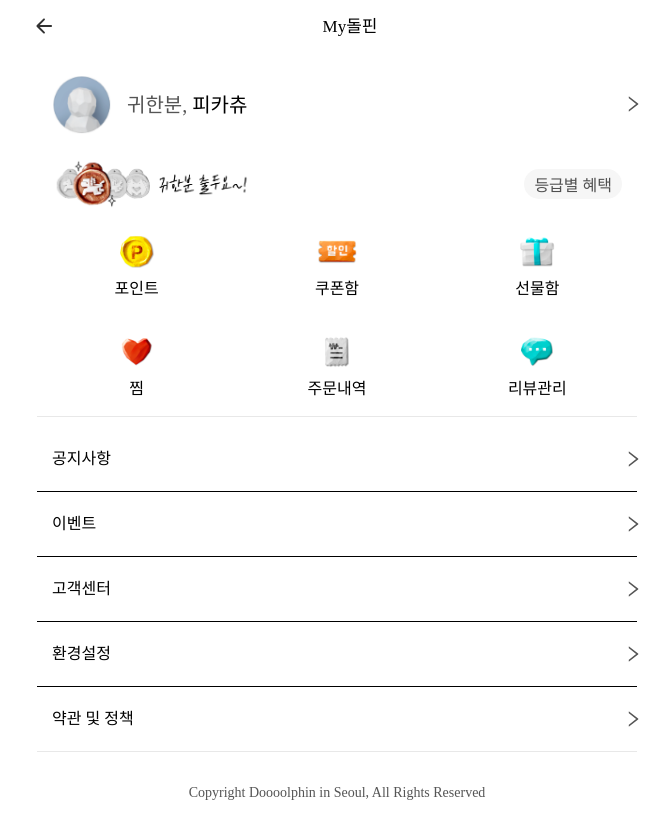
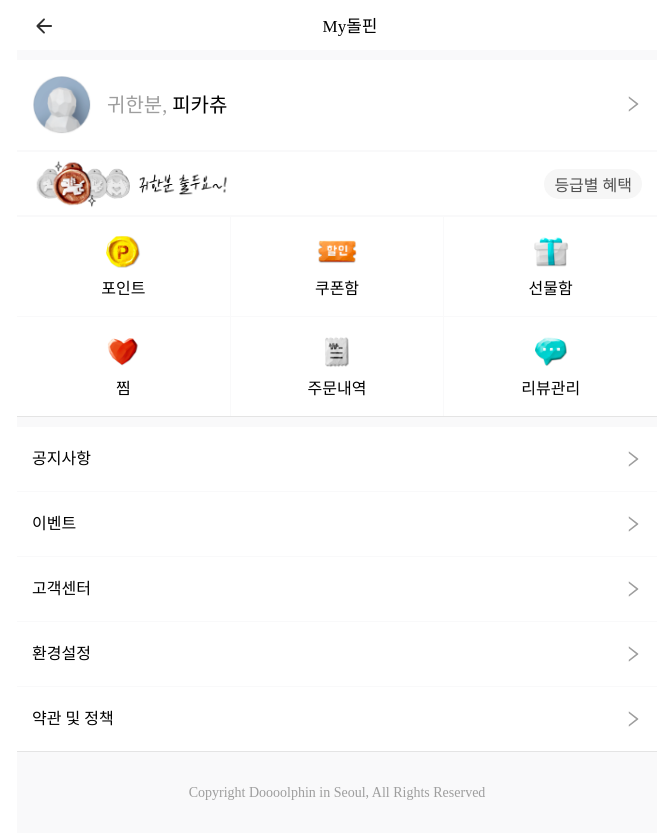
Before and after one commit to doooolphin/frontend, a React app: page /my in a window 1280 px wide. Shown: the whole page, without its empty margins (303-973 px from the left). Built offline with nearby package versions, Linux system fonts and the light colour scheme.

Commit message:
[REFACTOR] css & 도메인 하위 컴포넌트 생성

```diff
--- a/jsconfig.json
+++ b/jsconfig.json
@@ -1,6 +1,5 @@
 {
   "compilerOptions": {
-    "module": "ES6",
     "jsx": "preserve",
     "paths": {
       "@assets/*": ["./src/assets/*"],
--- a/src/components/Common/Layout.jsx
+++ b/src/components/Common/Layout.jsx
@@ -13,9 +13,6 @@ const Container = styled.div`
 
 const Inner = styled.div`
   padding: 50px 20px 70px 20px;
-  display: flex;
-  flex-direction: column;
-  height: 100vh;
 `;
 
 const widthStyle = css`
--- /dev/null
+++ b/src/components/My/Intro/Infos.jsx
@@ -0,0 +1,48 @@
+import { css } from '@emotion/react';
+import { color } from '@styles/common';
+import { Link } from 'react-router-dom';
+
+const infos = [
+  { name: '포인트', iconUrl: '/icon/point.png', linkUrl: '' },
+  { name: '쿠폰함', iconUrl: '/icon/coupon.png', linkUrl: '' },
+  { name: '선물함', iconUrl: '/icon/gift.png', linkUrl: '' },
+  { name: '찜', iconUrl: '/icon/like.png', linkUrl: '' },
+  { name: '주문내역', iconUrl: '/icon/order.png', linkUrl: '' },
+  { name: '리뷰관리', iconUrl: '/icon/review.png', linkUrl: '' }
+];
+
+const infoCss = {
+  wrap: css`
+    display: grid;
+    grid-template-columns: 1fr 1fr 1fr;
+    grid-gap: 1px;
+  `,
+  section: css`
+    background-color: ${color.white};
+    display: flex;
+    flex-direction: column;
+    align-items: center;
+    padding: 15px;
+    gap: 5px;
+  `,
+  text: css`
+    width: 40px;
+  `
+};
+
+const Infos = () => (
+  <div css={infoCss.wrap}>
+    {infos.map((info) => (
+      <Link key={info.name} to={info.linkUrl}>
+        <div css={infoCss.section}>
+          <span css={infoCss.text}>
+            <img src={info.iconUrl} alt={info.name} />
+          </span>
+          <span>{info.name}</span>
+        </div>
+      </Link>
+    ))}
+  </div>
+);
+
+export default Infos;
--- /dev/null
+++ b/src/components/My/Intro/MemberShip.jsx
@@ -0,0 +1,40 @@
+import { css } from '@emotion/react';
+import { color } from '@styles/common';
+import PropTypes from 'prop-types';
+
+const membershipCss = {
+  wrap: css`
+    display: flex;
+    padding: 5px 15px;
+    align-items: center;
+    justify-content: space-between;
+    background-color: ${color.white};
+    margin-bottom: 2px;
+  `,
+  text: css`
+    width: 200px;
+  `,
+  button: css`
+    background-color: #f6f6f6;
+    padding: 5px 10px;
+    border-radius: 25px;
+    height: 30px;
+    color: #505050;
+  `
+};
+
+const Membership = ({ name, imageUrl }) => (
+  <div css={membershipCss.wrap}>
+    <span css={membershipCss.text}>
+      <img src={imageUrl} alt={`${name} 출두요~!`} />
+    </span>
+    <button css={membershipCss.button}>등급별 혜택</button>
+  </div>
+);
+
+Membership.propTypes = {
+  name: PropTypes.string,
+  imageUrl: PropTypes.string
+};
+
+export default Membership;
--- /dev/null
+++ b/src/components/My/Intro/Profile.jsx
@@ -0,0 +1,58 @@
+import { RightOutlined } from '@ant-design/icons';
+import { css } from '@emotion/react';
+import { color } from '@styles/common';
+import PropTypes from 'prop-types';
+
+const profileCss = {
+  wrap: css`
+    display: flex;
+    align-items: center;
+    padding: 15px;
+    gap: 15px;
+    background-color: ${color.white};
+    margin-bottom: 2px;
+    cursor: pointer;
+  `,
+  image: css`
+    width: 60px;
+    height: 60px;
+    border-radius: 50%;
+    overflow: hidden;
+  `,
+  text: css`
+    font-size: 20px;
+    strong {
+      color: ${color.darkGrayText};
+    }
+  `,
+  button: css`
+    position: absolute;
+    right: 15px;
+    font-size: 18px;
+    font-weight: 200;
+    color: ${color.darkGrayText};
+  `
+};
+
+const Profile = ({ nickname, membership, profileUrl }) => (
+  <div css={profileCss.wrap}>
+    <div css={profileCss.image}>
+      <img src={profileUrl} alt={`${nickname}님`} />
+    </div>
+    <span css={profileCss.text}>
+      <strong>{membership}, </strong>
+      {nickname}
+    </span>
+    <span css={profileCss.button}>
+      <RightOutlined />
+    </span>
+  </div>
+);
+
+Profile.propTypes = {
+  nickname: PropTypes.string,
+  membership: PropTypes.string,
+  profileUrl: PropTypes.string
+};
+
+export default Profile;
--- /dev/null
+++ b/src/components/My/Intro/SideInfos.jsx
@@ -0,0 +1,49 @@
+import { RightOutlined } from '@ant-design/icons';
+import { css } from '@emotion/react';
+import { color } from '@styles/common';
+import { Link } from 'react-router-dom';
+
+const sideInfos = [
+  { name: '공지사항', linkUrl: '' },
+  { name: '이벤트', linkUrl: '' },
+  { name: '고객센터', linkUrl: '' },
+  { name: '환경설정', linkUrl: '' },
+  { name: '약관 및 정책', linkUrl: '' }
+];
+
+const infoCss = {
+  wrap: css`
+    background-color: ${color.white};
+    > div:not(:last-of-type) {
+      border-bottom: 1px solid ${color.lightGrayBg};
+    }
+  `,
+  section: css`
+    padding: 20px 15px;
+    cursor: pointer;
+  `,
+  button: css`
+    position: absolute;
+    right: 15px;
+    font-size: 18px;
+    font-weight: 200;
+    color: ${color.darkGrayText};
+  `
+};
+
+const SideInfos = () => (
+  <div css={infoCss.wrap}>
+    {sideInfos.map((sideInfo) => (
+      <div key={sideInfo.name} css={infoCss.section}>
+        <Link to={sideInfo.linkUrl}>
+          <span>{sideInfo.name}</span>
+          <span css={infoCss.button}>
+            <RightOutlined />
+          </span>
+        </Link>
+      </div>
+    ))}
+  </div>
+);
+
+export default SideInfos;
--- /dev/null
+++ b/src/components/My/Intro/index.js
@@ -0,0 +1,6 @@
+import Profile from './Profile';
+import Membership from './MemberShip';
+import Infos from './Infos';
+import SideInfos from './SideInfos';
+
+export { Profile, Membership, Infos, SideInfos };
--- a/src/pages/Home.jsx
+++ b/src/pages/Home.jsx
@@ -122,6 +122,10 @@ const Home = () => {
           address="It's alright~ 우리집으로 가자~"
         />
       }
+      innerStyle={css`
+        display: flex;
+        flex-direction: column;
+      `}
       footer={false}
     >
       <OrderWrap>
--- a/src/pages/My.jsx
+++ b/src/pages/My.jsx
@@ -1,35 +1,35 @@
-import { Link } from 'react-router-dom';
-import styled from '@emotion/styled';
-import { css } from '@emotion/react';
-import PropTypes from 'prop-types';
-import { RightOutlined } from '@ant-design/icons';
 import Layout from '@components/Common/Layout';
 import { color } from '@styles/common';
+import { css } from '@emotion/react';
+import { Infos, Membership, Profile, SideInfos } from '@components/My/Intro';
 
-const Section = styled.section`
-  width: 100%;
-  margin-top: 10px;
-  border-bottom: 1px solid #9e9e9e3d;
-`;
+const myCss = {
+  layout: css`
+    background-color: ${color.lightGrayBg};
+    padding: 0;
+    padding-top: 50px;
+    min-height: 100vh;
+  `,
+  wrap: css`
+    display: flex;
+    flex-direction: column;
+    background-color: ${color.lightGrayBg};
+  `,
+  section: css`
+    width: 100%;
+    margin-top: 10px;
+    border-bottom: 1px solid #9e9e9e3d;
+  `,
+  copyright: css`
+    padding: 30px 15px;
+    font-size: 14px;
+    color: ${color.darkGrayText};
+    display: flex;
+    justify-content: center;
+  `
+};
 
 const My = () => {
-  const infos = [
-    { name: '포인트', iconUrl: '/icon/point.png', linkUrl: '' },
-    { name: '쿠폰함', iconUrl: '/icon/coupon.png', linkUrl: '' },
-    { name: '선물함', iconUrl: '/icon/gift.png', linkUrl: '' },
-    { name: '찜', iconUrl: '/icon/like.png', linkUrl: '' },
-    { name: '주문내역', iconUrl: '/icon/order.png', linkUrl: '' },
-    { name: '리뷰관리', iconUrl: '/icon/review.png', linkUrl: '' }
-  ];
-
-  const sideInfos = [
-    { name: '공지사항', linkUrl: '' },
-    { name: '이벤트', linkUrl: '' },
-    { name: '고객센터', linkUrl: '' },
-    { name: '환경설정', linkUrl: '' },
-    { name: '약관 및 정책', linkUrl: '' }
-  ];
-
   //TODO: API 연동
   const userInfo = {
     nickname: '피카츄',
@@ -41,212 +41,24 @@ const My = () => {
   };
 
   return (
-    <Layout
-      footer={<></>}
-      title="My돌핀"
-      innerStyle={css`
-        background-color: ${color.lightGray};
-        padding-bottom: 0;
-        min-height: 100vh;
-      `}
-    >
-      <div
-        css={css`
-          display: flex;
-          flex-direction: column;
-          background-color: ${color.lightGray};
-        `}
-      >
-        <Section>
+    <Layout footer={<></>} title="My돌핀" innerStyle={myCss.layout}>
+      <div css={myCss.wrap}>
+        <section css={myCss.section}>
           <Profile
             nickname={userInfo.nickname}
             membership={userInfo.membership.name}
             profileUrl={userInfo.profileUrl}
           />
           <Membership name={userInfo.membership.name} imageUrl={userInfo.membership.imageUrl} />
-          <Infos infos={infos} />
-        </Section>
-        <Section>
-          <SideInfos sideInfos={sideInfos} />
-        </Section>
-        <div
-          css={css`
-            padding: 30px 15px;
-            font-size: 14px;
-            color: ${color.darkGray};
-            display: flex;
-            justify-content: center;
-          `}
-        >
-          Copyright Doooolphin in Seoul, All Rights Reserved
-        </div>
+          <Infos />
+        </section>
+        <section css={myCss.section}>
+          <SideInfos />
+        </section>
+        <div css={myCss.copyright}>Copyright Doooolphin in Seoul, All Rights Reserved</div>
       </div>
     </Layout>
   );
 };
 
-const Profile = ({ nickname, membership, profileUrl }) => (
-  <div
-    css={css`
-      display: flex;
-      align-items: center;
-      padding: 15px;
-      gap: 15px;
-      background-color: ${color.white};
-      margin-bottom: 2px;
-      cursor: pointer;
-      > span:first-of-type {
-        font-size: 20px;
-        strong {
-          color: ${color.darkGray};
-        }
-      }
-      > span:last-of-type {
-        position: absolute;
-        right: 15px;
-        font-size: 18px;
-        font-weight: 200;
-        color: ${color.darkGray};
-      }
-    `}
-  >
-    <div
-      css={css`
-        width: 60px;
-        height: 60px;
-        border-radius: 50%;
-        overflow: hidden;
-      `}
-    >
-      <img src={profileUrl} alt={`${nickname}님`} />
-    </div>
-    <span>
-      <strong>{membership}, </strong>
-      {nickname}
-    </span>
-    <span>
-      <RightOutlined />
-    </span>
-  </div>
-);
-
-Profile.propTypes = {
-  nickname: PropTypes.string,
-  membership: PropTypes.string,
-  profileUrl: PropTypes.string
-};
-
-const Membership = ({ name, imageUrl }) => (
-  <div
-    css={css`
-      display: flex;
-      padding: 5px 15px;
-      align-items: center;
-      justify-content: space-between;
-      background-color: ${color.white};
-      margin-bottom: 2px;
-      > span:first-of-type {
-        width: 200px;
-      }
-      > button {
-        background-color: #f6f6f6;
-        padding: 5px 10px;
-        border-radius: 25px;
-        height: 30px;
-        color: #505050;
-      }
-    `}
-  >
-    <span
-      css={css`
-        width: 200px;
-      `}
-    >
-      <img src={imageUrl} alt={`${name} 출두요~!`} />
-    </span>
-    <button>등급별 혜택</button>
-  </div>
-);
-
-Membership.propTypes = {
-  name: PropTypes.string,
-  imageUrl: PropTypes.string
-};
-
-const Infos = ({ infos }) => (
-  <div
-    css={css`
-      display: grid;
-      grid-template-columns: 1fr 1fr 1fr;
-      grid-gap: 1px;
-    `}
-  >
-    {infos.map((info) => (
-      <Link key={info.name} to={info.linkUrl}>
-        <div
-          css={css`
-            background-color: ${color.white};
-            display: flex;
-            flex-direction: column;
-            align-items: center;
-            padding: 15px;
-            gap: 5px;
-            span:first-of-type {
-              width: 40px;
-            }
-          `}
-        >
-          <span>
-            <img src={info.iconUrl} alt={info.name} />
-          </span>
-          <span>{info.name}</span>
-        </div>
-      </Link>
-    ))}
-  </div>
-);
-
-Infos.propTypes = {
-  infos: PropTypes.array
-};
-
-const SideInfos = ({ sideInfos }) => (
-  <div
-    css={css`
-      background-color: ${color.white};
-      > div:not(:last-of-type) {
-        border-bottom: 1px solid ${color.lightGray};
-      }
-    `}
-  >
-    {sideInfos.map((sideInfo) => (
-      <div
-        key={sideInfo.name}
-        css={css`
-          padding: 20px 15px;
-          cursor: pointer;
-          a > span:last-of-type {
-            position: absolute;
-            right: 15px;
-            font-size: 18px;
-            font-weight: 200;
-            color: ${color.darkGray};
-          }
-        `}
-      >
-        <Link to={sideInfo.linkUrl}>
-          <span>{sideInfo.name}</span>
-          <span>
-            <RightOutlined />
-          </span>
-        </Link>
-      </div>
-    ))}
-  </div>
-);
-
-SideInfos.propTypes = {
-  sideInfos: PropTypes.array
-};
-
 export default My;
--- a/src/styles/common.js
+++ b/src/styles/common.js
@@ -1,11 +1,12 @@
 const color = {
   primary: '#AC4AC4',
-  darkGray: '#9e9e9e',
   lightgray: 'lightgray',
   white: '#ffffff',
   gray: 'gray',
   darkGray: '#555',
-  moreLigthGray: '#eee'
+  moreLigthGray: '#eee',
+  lightGrayBg: '#F9F9FA',
+  darkGrayText: '#9e9e9e'
 };
 
 const width = {
```
Also changed, not shown: src/pages/SignIn.jsx (+11 -1 lines), src/pages/SignUp/Agreement.jsx (+10 -1 lines), 1 other file (tests, documents, lock files or other folders).
